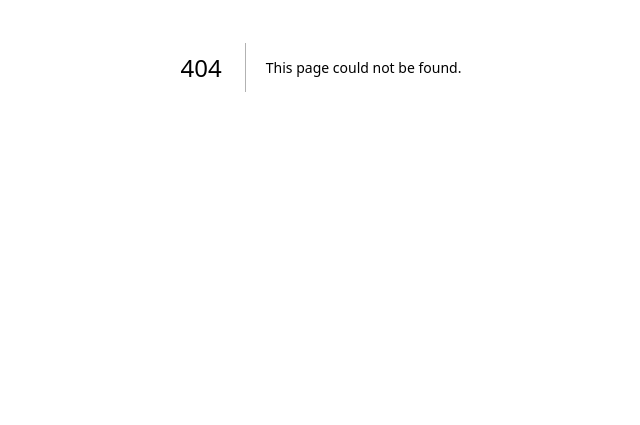
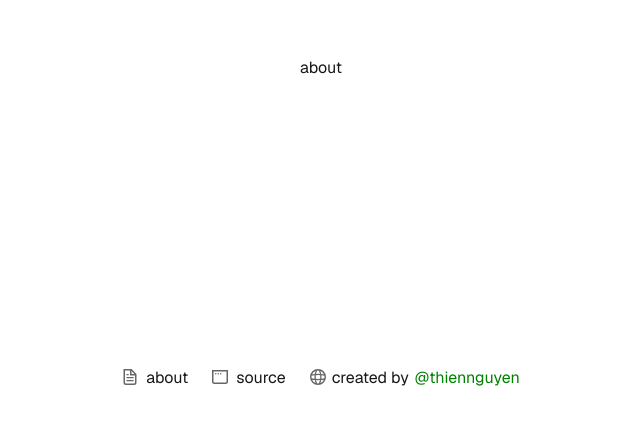
Before and after one commit to jamesnguyenn/code-to-beautiful-image, a Next.js app: page /about in a window 1280 px wide. Before the commit this address had no page. Shown: the part 333-758 px from the top of the page, without its empty margins (319-959 px from the left). Built offline with nearby package versions, Linux system fonts and the light colour scheme.

Commit message:
Dev Layout

```diff
--- /dev/null
+++ b/src/app/about/page.tsx
@@ -0,0 +1,11 @@
+import React from 'react'
+
+type Props = {}
+
+const About = (props: Props) => {
+    return (
+        <div>about</div>
+    )
+}
+
+export default About
--- a/src/app/layout.tsx
+++ b/src/app/layout.tsx
@@ -1,7 +1,8 @@
 import type { Metadata } from "next";
 import { Geist, Geist_Mono } from "next/font/google";
 import "./globals.css";
-
+import Footer from "@/components/Footer";
+import styles from "./page.module.css";
 const geistSans = Geist({
   variable: "--font-geist-sans",
   subsets: ["latin"],
@@ -13,8 +14,8 @@ const geistMono = Geist_Mono({
 });
 
 export const metadata: Metadata = {
-  title: "Create Next App",
-  description: "Generated by create next app",
+  title: "Create Beautiful Image From Code",
+  description: "Create Beautiful Image From Code",
 };
 
 export default function RootLayout({
@@ -25,7 +26,12 @@ export default function RootLayout({
   return (
     <html lang="en">
       <body className={`${geistSans.variable} ${geistMono.variable}`}>
-        {children}
+        <div className={styles.page}>
+          <main className={styles.main}>
+            {children}
+          </main>
+          <Footer />
+        </div>
       </body>
     </html>
   );
--- a/src/app/page.module.css
+++ b/src/app/page.module.css
@@ -107,6 +107,11 @@ a.secondary {
 .footer img {
   flex-shrink: 0;
 }
+.rowCenter {
+  display: flex;
+  align-items: center;
+  gap:6px
+}
 
 /* Enable hover only on non-touch devices */
 @media (hover: hover) and (pointer: fine) {
--- /dev/null
+++ b/src/components/Footer/index.tsx
@@ -0,0 +1,57 @@
+import Image from 'next/image'
+import React from 'react'
+import styles from "../../app/page.module.css";
+type Props = {}
+
+export default function Footer({ }: Props) {
+    return (
+        <>
+            <footer className={styles.footer}>
+                <a
+                    href="/about"
+                    target="_blank"
+                    rel="noopener noreferrer"
+                >
+                    <Image
+                        aria-hidden
+                        src="/file.svg"
+                        alt="File icon"
+                        width={16}
+                        height={16}
+                    />
+                    about
+                </a>
+                <a
+                    href="https://github.com/jamesnguyenn/code-to-beautiful-image"
+                    target="_blank"
+                    rel="noopener noreferrer"
+                >
+                    <Image
+                        aria-hidden
+                        src="/window.svg"
+                        alt="Window icon"
+                        width={16}
+                        height={16}
+                    />
+                    source
+                </a>
+                <div className={styles.rowCenter}>
+                    <Image
+                        aria-hidden
+                        src="/globe.svg"
+                        alt="Globe icon"
+                        width={16}
+                        height={16}
+                    />
+                    <span>created by</span>
+                    <a
+                        href="https://www.linkedin.com/in/nq-thien/"
+                        target="_blank"
+                        rel="noopener noreferrer"
+                        style={{ color: "#008000" }}
+                    >@thiennguyen</a>
+                </div>
+            </footer>
+        </>
+    )
+}
```
Also changed, not shown: src/app/page.tsx (+1 -88 lines).
